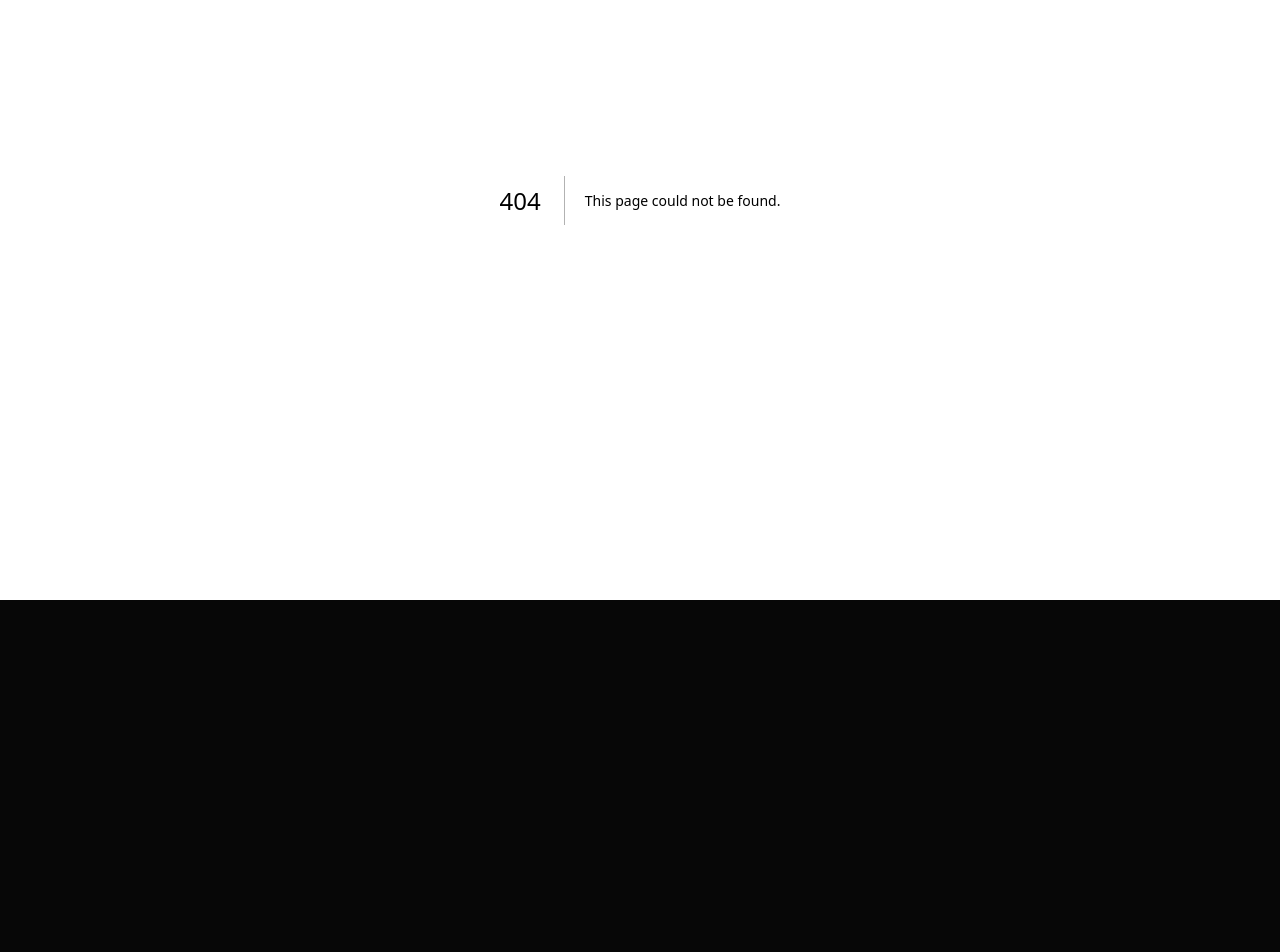
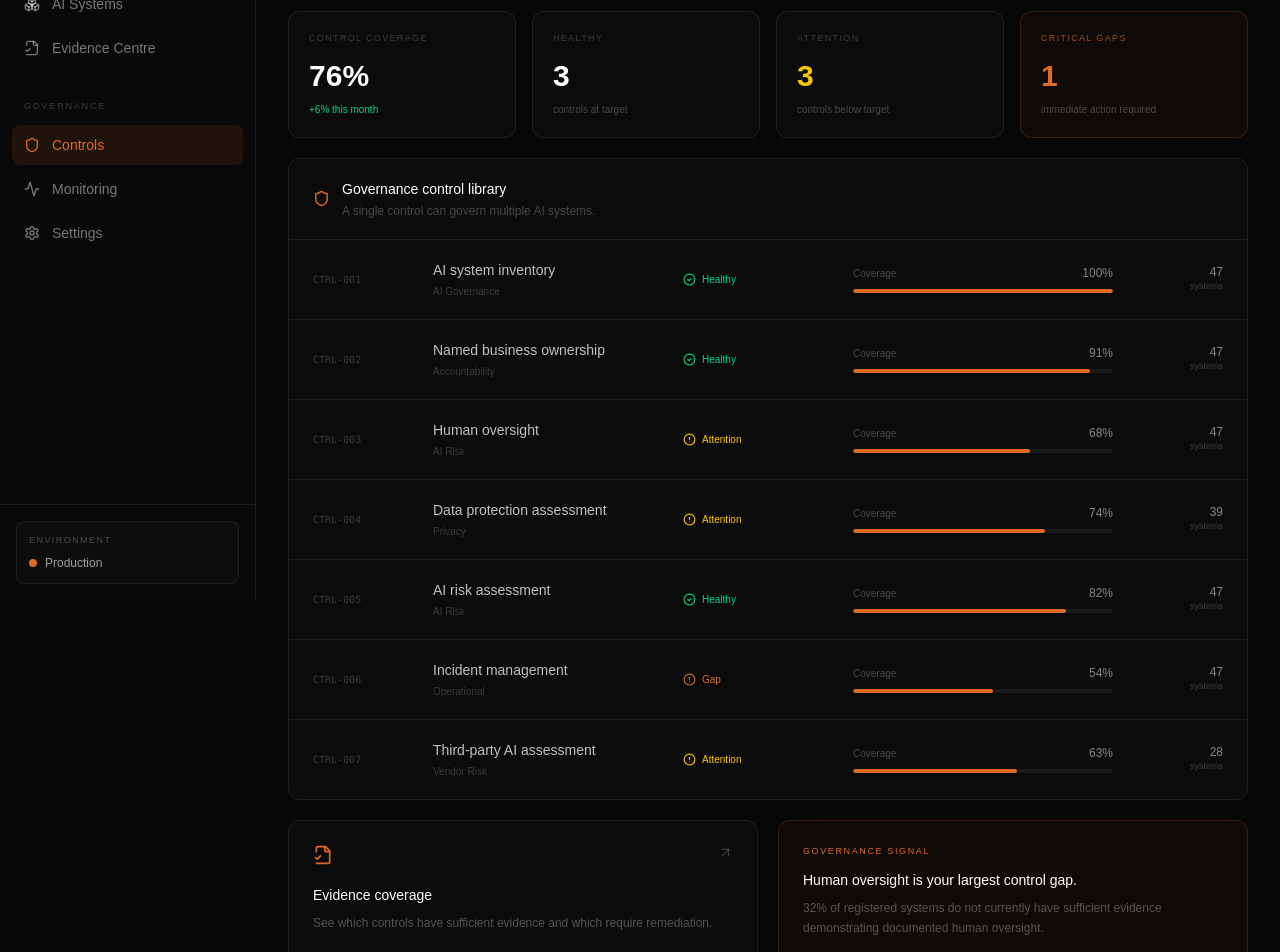
Before and after one commit to jasb-to/neuronbright, a Next.js app: page /controls in a window 1280 px wide. Before the commit this address had no page. Shown: the part 200-1152 px from the top of the page. Before the commit the page ends 800 px from the top, so only its background shows below. Built offline with nearby package versions, Linux system fonts and the light colour scheme.

Commit message:
Add ControlsPage component for AI governance overview

```diff
--- /dev/null
+++ b/app/controls/page.tsx
@@ -0,0 +1,294 @@
+import Link from "next/link";
+import {
+  ArrowUpRight,
+  CheckCircle2,
+  CircleAlert,
+  FileCheck2,
+  Shield,
+  SlidersHorizontal,
+} from "lucide-react";
+
+import { AppShell } from "@/components/app-shell";
+
+const controls = [
+  {
+    id: "CTRL-001",
+    name: "AI system inventory",
+    framework: "AI Governance",
+    coverage: 100,
+    status: "Healthy",
+    systems: 47,
+  },
+  {
+    id: "CTRL-002",
+    name: "Named business ownership",
+    framework: "Accountability",
+    coverage: 91,
+    status: "Healthy",
+    systems: 47,
+  },
+  {
+    id: "CTRL-003",
+    name: "Human oversight",
+    framework: "AI Risk",
+    coverage: 68,
+    status: "Attention",
+    systems: 47,
+  },
+  {
+    id: "CTRL-004",
+    name: "Data protection assessment",
+    framework: "Privacy",
+    coverage: 74,
+    status: "Attention",
+    systems: 39,
+  },
+  {
+    id: "CTRL-005",
+    name: "AI risk assessment",
+    framework: "AI Risk",
+    coverage: 82,
+    status: "Healthy",
+    systems: 47,
+  },
+  {
+    id: "CTRL-006",
+    name: "Incident management",
+    framework: "Operational",
+    coverage: 54,
+    status: "Gap",
+    systems: 47,
+  },
+  {
+    id: "CTRL-007",
+    name: "Third-party AI assessment",
+    framework: "Vendor Risk",
+    coverage: 63,
+    status: "Attention",
+    systems: 28,
+  },
+];
+
+function ControlStatus({ status }: { status: string }) {
+  if (status === "Healthy") {
+    return (
+      <span className="inline-flex items-center gap-1.5 text-[10px] text-emerald-400">
+        <CheckCircle2 size={13} />
+        Healthy
+      </span>
+    );
+  }
+
+  if (status === "Gap") {
+    return (
+      <span className="inline-flex items-center gap-1.5 text-[10px] text-[#dc6b27]">
+        <CircleAlert size={13} />
+        Gap
+      </span>
+    );
+  }
+
+  return (
+    <span className="inline-flex items-center gap-1.5 text-[10px] text-yellow-400">
+      <CircleAlert size={13} />
+      Attention
+    </span>
+  );
+}
+
+export default function ControlsPage() {
+  const averageCoverage = Math.round(
+    controls.reduce((sum, control) => sum + control.coverage, 0) /
+      controls.length,
+  );
+
+  return (
+    <AppShell>
+      <div className="mx-auto max-w-[1400px] px-6 py-8 xl:px-8">
+        <div className="flex flex-col justify-between gap-5 sm:flex-row sm:items-end">
+          <div>
+            <p className="text-[10px] uppercase tracking-[0.18em] text-[#dc6b27]">
+              Governance
+            </p>
+
+            <h1 className="mt-2 text-2xl font-semibold">
+              Control Centre
+            </h1>
+
+            <p className="mt-2 text-sm text-white/35">
+              Organisation-wide visibility of AI governance controls.
+            </p>
+          </div>
+
+          <button className="inline-flex items-center justify-center gap-2 rounded-lg border border-white/[0.08] bg-[#0b0b0b] px-4 py-2.5 text-xs text-white/50 hover:text-white">
+            <SlidersHorizontal size={14} />
+            Configure controls
+          </button>
+        </div>
+
+        <div className="mt-8 grid gap-4 sm:grid-cols-2 lg:grid-cols-4">
+          <div className="rounded-xl border border-white/[0.08] bg-[#0b0b0b] p-5">
+            <p className="text-[9px] uppercase tracking-[0.15em] text-white/20">
+              Control coverage
+            </p>
+            <p className="mt-3 text-3xl font-semibold">
+              {averageCoverage}%
+            </p>
+            <p className="mt-2 text-[10px] text-emerald-400">
+              +6% this month
+            </p>
+          </div>
+
+          <div className="rounded-xl border border-white/[0.08] bg-[#0b0b0b] p-5">
+            <p className="text-[9px] uppercase tracking-[0.15em] text-white/20">
+              Healthy
+            </p>
+            <p className="mt-3 text-3xl font-semibold">
+              3
+            </p>
+            <p className="mt-2 text-[10px] text-white/25">
+              controls at target
+            </p>
+          </div>
+
+          <div className="rounded-xl border border-white/[0.08] bg-[#0b0b0b] p-5">
+            <p className="text-[9px] uppercase tracking-[0.15em] text-white/20">
+              Attention
+            </p>
+            <p className="mt-3 text-3xl font-semibold text-yellow-400">
+              3
+            </p>
+            <p className="mt-2 text-[10px] text-white/25">
+              controls below target
+            </p>
+          </div>
+
+          <div className="rounded-xl border border-[#dc6b27]/20 bg-[#dc6b27]/[0.04] p-5">
+            <p className="text-[9px] uppercase tracking-[0.15em] text-[#dc6b27]/70">
+              Critical gaps
+            </p>
+            <p className="mt-3 text-3xl font-semibold text-[#dc6b27]">
+              1
+            </p>
+            <p className="mt-2 text-[10px] text-white/25">
+              immediate action required
+            </p>
+          </div>
+        </div>
+
+        <div className="mt-5 overflow-hidden rounded-xl border border-white/[0.08] bg-[#0b0b0b]">
+          <div className="border-b border-white/[0.08] px-6 py-5">
+            <div className="flex items-center gap-3">
+              <Shield size={17} className="text-[#dc6b27]" />
+              <div>
+                <p className="text-sm font-medium">
+                  Governance control library
+                </p>
+                <p className="mt-1 text-xs text-white/25">
+                  A single control can govern multiple AI systems.
+                </p>
+              </div>
+            </div>
+          </div>
+
+          <div className="divide-y divide-white/[0.07]">
+            {controls.map((control) => (
+              <div
+                key={control.id}
+                className="px-6 py-5 hover:bg-white/[0.02]"
+              >
+                <div className="grid gap-5 lg:grid-cols-[100px_1fr_150px_260px_90px] lg:items-center">
+                  <span className="font-mono text-[10px] text-white/20">
+                    {control.id}
+                  </span>
+
+                  <div>
+                    <p className="text-sm font-medium text-white/75">
+                      {control.name}
+                    </p>
+                    <p className="mt-1 text-[10px] text-white/20">
+                      {control.framework}
+                    </p>
+                  </div>
+
+                  <ControlStatus status={control.status} />
+
+                  <div>
+                    <div className="flex items-center justify-between">
+                      <span className="text-[10px] text-white/25">
+                        Coverage
+                      </span>
+                      <span className="text-xs text-white/50">
+                        {control.coverage}%
+                      </span>
+                    </div>
+
+                    <div className="mt-2 h-1 overflow-hidden rounded-full bg-white/[0.06]">
+                      <div
+                        className="h-full rounded-full bg-[#dc6b27]"
+                        style={{
+                          width: `${control.coverage}%`,
+                        }}
+                      />
+                    </div>
+                  </div>
+
+                  <div className="text-right">
+                    <p className="text-xs text-white/50">
+                      {control.systems}
+                    </p>
+                    <p className="text-[9px] text-white/20">
+                      systems
+                    </p>
+                  </div>
+                </div>
+              </div>
+            ))}
+          </div>
+        </div>
+
+        <div className="mt-5 grid gap-5 md:grid-cols-2">
+          <Link
+            href="/evidence"
+            className="group rounded-xl border border-white/[0.08] bg-[#0b0b0b] p-6 transition hover:border-[#dc6b27]/30"
+          >
+            <div className="flex items-start justify-between">
+              <FileCheck2
+                size={20}
+                className="text-[#dc6b27]"
+              />
+              <ArrowUpRight
+                size={15}
+                className="text-white/20 transition group-hover:text-[#dc6b27]"
+              />
+            </div>
+
+            <p className="mt-5 text-sm font-medium">
+              Evidence coverage
+            </p>
+
+            <p className="mt-2 text-xs leading-5 text-white/30">
+              See which controls have sufficient evidence and which require
+              remediation.
+            </p>
+          </Link>
+
+          <div className="rounded-xl border border-[#dc6b27]/20 bg-[#dc6b27]/[0.04] p-6">
+            <p className="text-[9px] uppercase tracking-[0.18em] text-[#dc6b27]">
+              Governance signal
+            </p>
+
+            <p className="mt-3 text-sm font-medium">
+              Human oversight is your largest control gap.
+            </p>
+
+            <p className="mt-2 text-xs leading-5 text-white/30">
+              32% of registered systems do not currently have sufficient
+              evidence demonstrating documented human oversight.
+            </p>
+          </div>
+        </div>
+      </div>
+    </AppShell>
+  );
+}
```
